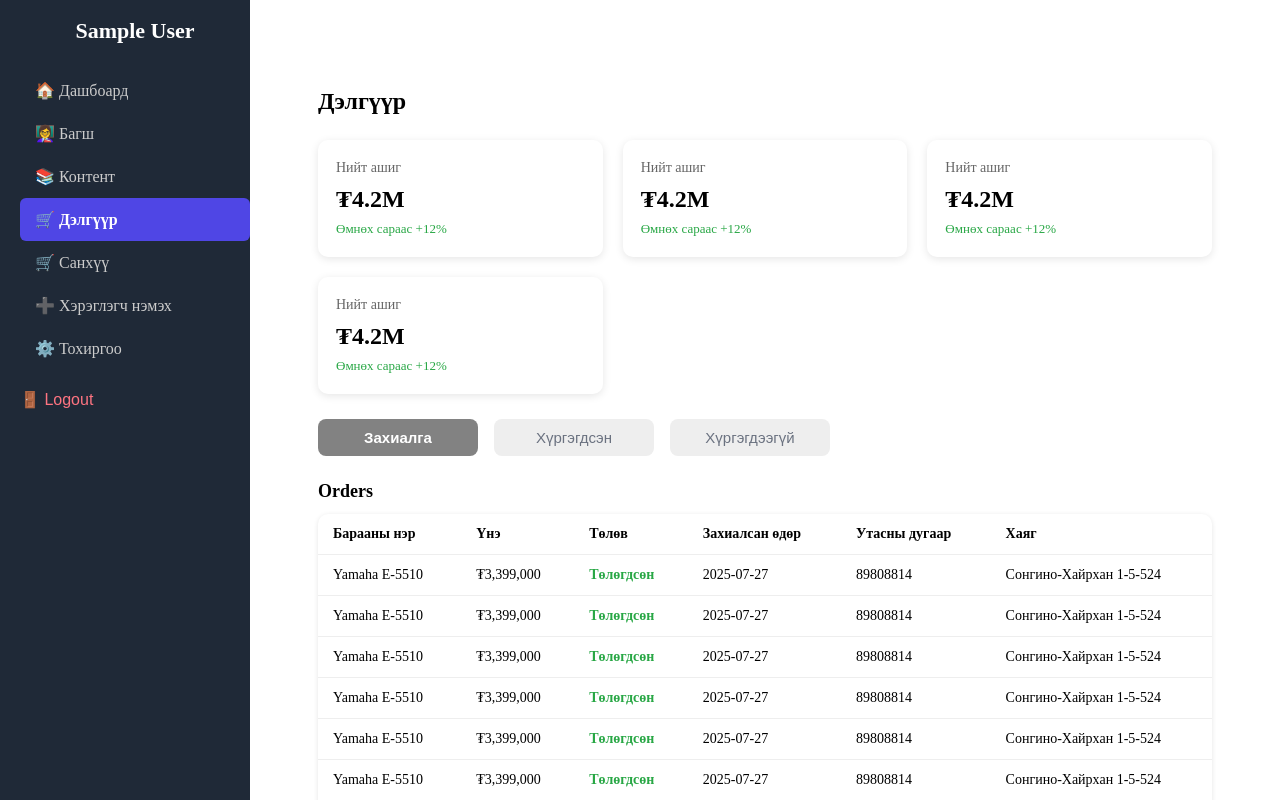
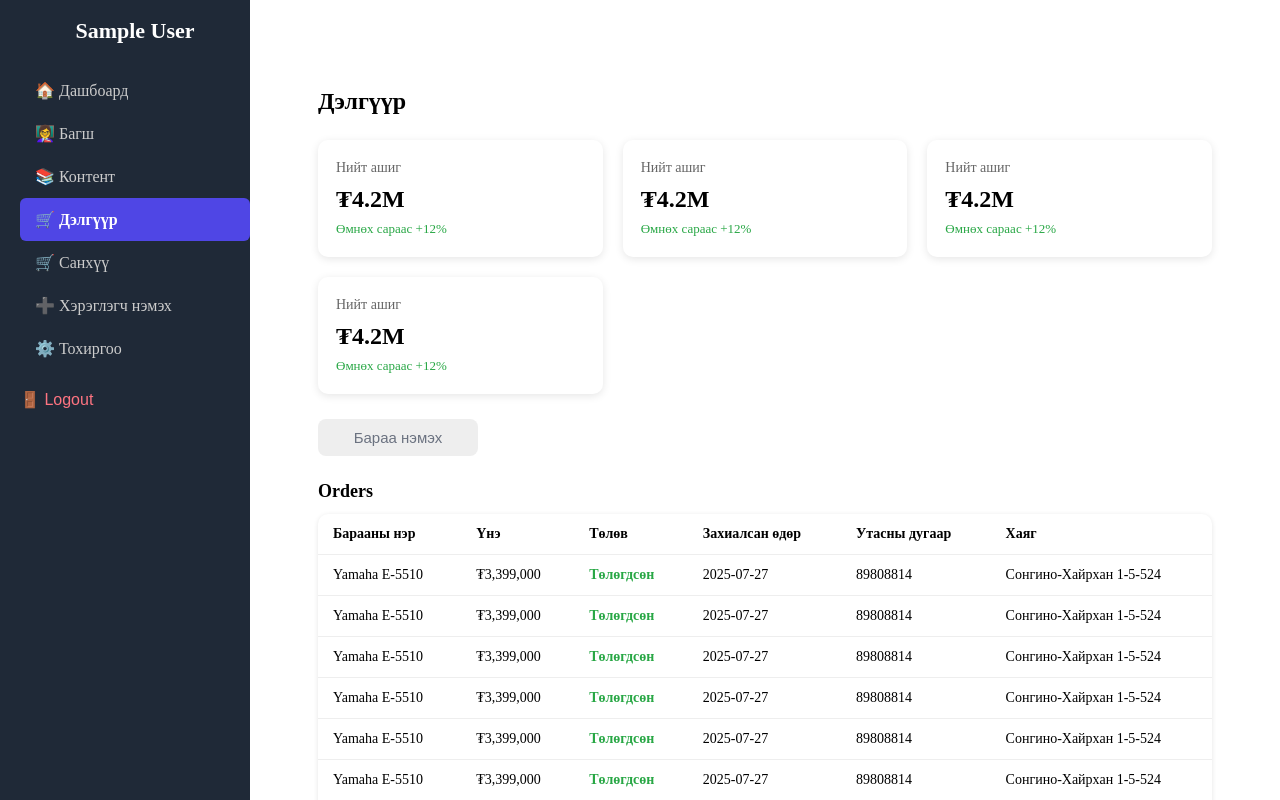
Before and after one commit to Tuguldur666/frontend, a React (Vite) app: page /admin/shop in a window 1280 px wide. Shown: the top 800 px of the page. Built offline with nearby package versions, Linux system fonts and the light colour scheme; sample sign-in values are in the browser's storage.

Commit message:
shop button

```diff
--- a/src/Admin/Pages/AdShop.jsx
+++ b/src/Admin/Pages/AdShop.jsx
@@ -1,8 +1,9 @@
 import React, { useState } from "react";
+import { useNavigate } from "react-router-dom";
 import "../Css/Admin.css";
 const AdShop = () => {
   const [activeTab, setActiveTab] = useState("Захиалга");
-
+const navigate = useNavigate();
   const orders = Array(15).fill({
 
     name: "Yamaha E-5510",
@@ -57,7 +58,7 @@ const AdShop = () => {
       </div>
 
       <div className="tabs">
-        {["Захиалга", "Хүргэгдсэн", "Хүргэгдээгүй"].map((tab) => (
+        {/* {["Захиалга", "Хүргэгдсэн", "Хүргэгдээгүй"].map((tab) => (
           <button
             key={tab}
             onClick={() => setActiveTab(tab)}
@@ -65,7 +66,8 @@ const AdShop = () => {
           >
             {tab}
           </button>
-        ))}
+        ))} */}
+        <button className="tab-button" onClick={() => navigate("/admin/add-product")}>Бараа нэмэх</button>
       </div>
 
       <div className="orders-section">
--- /dev/null
+++ b/src/Admin/Pages/AddProduct.jsx
@@ -0,0 +1,9 @@
+import React from 'react'
+
+function AddProduct() {
+  return (
+    <div>AddProduct</div>
+  )
+}
+
+export default AddProduct
--- a/src/App.jsx
+++ b/src/App.jsx
@@ -34,6 +34,7 @@ import Intermediate from "./Teacher/pages/Intermediate";
 import Pro from "./Teacher/pages/Professional";
 import Advanced from "./Teacher/pages/Advanced";
 import Sidebar from "./components/Sidebar";
+import AddProduct from "./Admin/Pages/AddProduct";
 
 import RequireAuth from "./RequireAuth";
 import { useAxiosInterceptor } from "./axiosInterceptor";
@@ -94,6 +95,7 @@ function App() {
         <Route path="teacher" element={<AdTeachers />} />
         <Route path="content" element={<AdContent />} />
         <Route path="financial" element={<AdFinancial />} />
+        <Route path="add-product" element={<AddProduct />} />
       </Route>
       {/* Admin login remains public */}
       <Route path="/admin/login" element={<AdLogin />} />
--- a/src/axiosInstance.js
+++ b/src/axiosInstance.js
@@ -1,8 +1,8 @@
 import axios from 'axios';
 
 const axiosInstance = axios.create({
-  // baseURL: 'http://192.168.1.168:3000',
-  baseURL: 'http://192.168.1.253:3000',
+  baseURL: 'http://192.168.1.168:3000',
+  // baseURL: 'http://192.168.1.253:3000',
   headers: {
     'Content-Type': 'application/json',
   },
```
